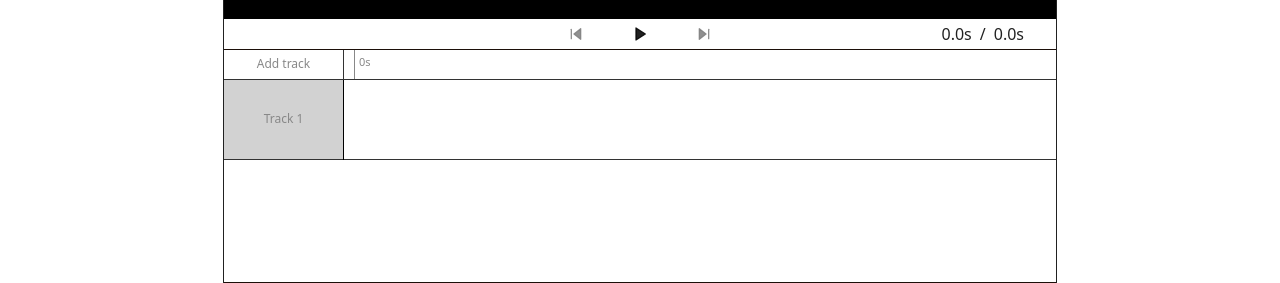
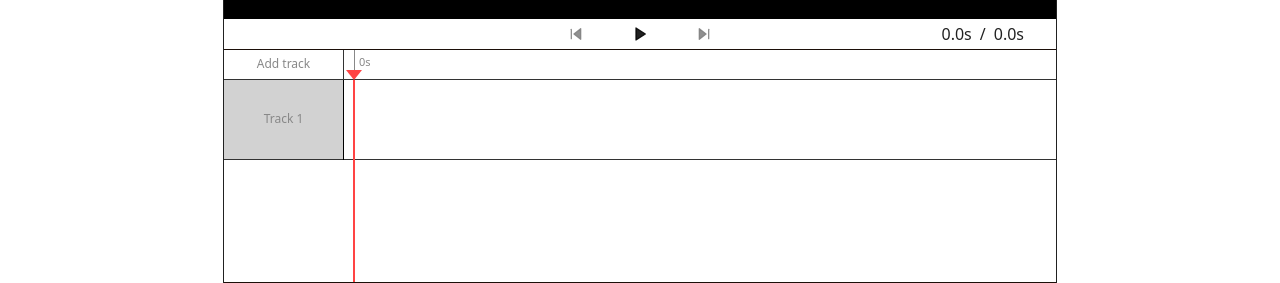
Before and after one commit to trash-lobster/toy-editor-v2, a React (Vite) app: page / in a window 1280 px wide. Shown: the part 517-800 px from the top of the page. Built offline with nearby package versions, Linux system fonts and the light colour scheme.

Commit message:
Add timeline bar and playhead functionality to video editor

```diff
--- a/src/App.css
+++ b/src/App.css
@@ -71,6 +71,7 @@
     display: flex;
     flex-direction: column;
     position: relative;
+    user-select: none;
 }
 
 .timeline-area {
@@ -132,3 +133,55 @@
     z-index: 2;
     min-width: 100%;
 }
+
+/* Playhead styles */
+.playhead-container {
+    position: absolute;
+    top: 30px; /* Below the ruler */
+    left: 10px;
+    height: calc(100% - 30px);
+    z-index: 10;
+    cursor: pointer;
+    pointer-events: none;
+}
+
+.playhead-indicator {
+    position: absolute;
+    top: 0;
+    height: 100%;
+    pointer-events: none;
+    transform: translateX(-50%);
+}
+
+.playhead-handle {
+    width: 0;
+    height: 0;
+    border-left: 8px solid transparent;
+    border-right: 8px solid transparent;
+    border-top: 10px solid #ff4444;
+    position: absolute;
+    top: -10px;
+    left: 50%;
+    transform: translateX(-50%);
+    cursor: grab;
+    pointer-events: auto;
+}
+
+.playhead-handle:hover {
+    border-top-color: #ff6666;
+}
+
+.playhead-handle:active {
+    cursor: grabbing;
+}
+
+.playhead-line {
+    position: absolute;
+    top: 0;
+    left: 50%;
+    transform: translateX(-50%);
+    width: 2px;
+    height: 100%;
+    background-color: #ff4444;
+    pointer-events: none;
+}
--- a/src/components/skeleton.tsx
+++ b/src/components/skeleton.tsx
@@ -29,26 +29,20 @@ export function Skeleton({
 
     return (
         <div className="h-screen w-full overflow-hidden relative flex flex-col">
-            {/* Top Header */}
             <Header />
 
-            {/* Main Content Area */}
             <div className="flex-1 flex">
-                {/* Dynamic Layout based on panel visibility */}
                 <div className="grid h-full w-full" style={{ gridTemplateColumns: getGridColumns() }}>
-                    {/* Left Panel - SceneEditor Inspector */}
                     {left && (
                         <div className="h-full border-r bg-white flex flex-col">
                             <Inspector />
                         </div>
                     )}
 
-                    {/* SceneEditor Area - Center - Always present */}
                     <div className="h-full bg-filmforge-background overflow-hidden">
                         <VideoEditor />
                     </div>
 
-                    {/* Right Panel - Properties */}
                     {right && (
                         <div className="h-full border-l bg-white flex flex-col">
                             <EffectEditor />
--- a/src/components/video-editor/install.tsx
+++ b/src/components/video-editor/install.tsx
@@ -41,6 +41,7 @@ export function installVideoEditor(
         addTrack,
         canvasPresenter,
         virtualTimelineState,
+        playbackEngine,
     );
 
 
--- a/src/components/video-editor/timeline-area/install.tsx
+++ b/src/components/video-editor/timeline-area/install.tsx
@@ -6,6 +6,7 @@ import type { CanvasState } from "../../canvas/state";
 import { TimelinePresenter } from "./presenter";
 import type { CanvasPresenter } from "../../canvas/presenter";
 import type { VirtualTimelineState } from "../state";
+import type { PlaybackEngine } from "../video-playback/engine/presenter";
 
 
 export function installTimelineArea(
@@ -13,6 +14,7 @@ export function installTimelineArea(
     addTrack: () => void,
     canvasPresenter: CanvasPresenter,
     virtualTimelineState: VirtualTimelineState,
+    playbackEngine: PlaybackEngine,
 ) {
     const timelineState = createTimelineState();
     const presenter = new TimelinePresenter(timelineState);
@@ -20,7 +22,7 @@ export function installTimelineArea(
 
     const TimelineArea = () => {
         const { selectedClipId, isDragging, dragPreviewOffset, originalTrackId, currentDragTrackId } = useSnapshot(timelineState);
-        const { totalDuration } = useSnapshot(virtualTimelineState);
+        const { totalDuration, currentTime } = useSnapshot(virtualTimelineState);
         const { nodes, sceneEditor } = useSnapshot(canvasState);
 
         return (
@@ -45,6 +47,8 @@ export function installTimelineArea(
                         currentDragTrackId={currentDragTrackId}
                         nodes={nodes}
                         tracks={sceneEditor?.tracks}
+                        currentTime={currentTime}
+                        onSeek={playbackEngine.seek}
                     />
                 </div>
             </div>
--- a/src/components/video-editor/timeline-area/ruler.tsx
+++ b/src/components/video-editor/timeline-area/ruler.tsx
@@ -31,6 +31,7 @@ export function TimelineRuler({width, pixelsPerSecond, totalDuration} : RulerPro
                             left: `${time * pixelsPerSecond}px`,
                             color: '#888',
                             borderLeft: '1px solid #888',
+                            userSelect: 'none',
                         }}
                     >
                         {time}s
--- a/src/components/video-editor/timeline-area/timeline-canvas.tsx
+++ b/src/components/video-editor/timeline-area/timeline-canvas.tsx
@@ -2,6 +2,7 @@ import { useRef, useMemo } from "react";
 import type { Node, SceneEditorCell } from "../../canvas/state";
 import { TimelineRuler } from "./ruler";
 import { TimelineContent } from "./timeline-content";
+import { Playhead } from "./timeline-playhead";
 
 export type ReadonlyMediaTrack = {
     readonly id: number;
@@ -19,6 +20,8 @@ interface TimelineCanvasProps {
     originalTrackId: number,
     currentDragTrackId: number,
     nodes: readonly Node[],
+    currentTime: number,
+    onSeek: (time: number) => void,
 }
 
 export function TimelineCanvas({
@@ -32,6 +35,8 @@ export function TimelineCanvas({
     dragPreviewOffset,
     originalTrackId,
     currentDragTrackId,
+    currentTime,
+    onSeek,
 }: TimelineCanvasProps) {
     const timelineRef = useRef<HTMLDivElement>(null);
 
@@ -53,6 +58,13 @@ export function TimelineCanvas({
                     width={timelineWidth}
                     pixelsPerSecond={pixelsPerSecond}
                     totalDuration={totalDuration}
+                />
+                <Playhead
+                    currentTime={currentTime}
+                    totalDuration={totalDuration}
+                    pixelsPerSecond={pixelsPerSecond}
+                    timelineWidth={timelineWidth}
+                    onSeek={onSeek}
                 />
                 <div ref={timelineRef} className='relative flex flex-col z-[1] min-w-full'
                     style={{ width: `${timelineWidth}px` }}
--- /dev/null
+++ b/src/components/video-editor/timeline-area/timeline-playhead.tsx
@@ -0,0 +1,76 @@
+import { useRef, useCallback } from "react";
+
+interface PlayheadProps {
+    currentTime: number;
+    totalDuration: number;
+    pixelsPerSecond: number;
+    timelineWidth: number;
+    onSeek: (time: number) => void;
+}
+
+export function Playhead({
+    currentTime,
+    totalDuration,
+    pixelsPerSecond,
+    timelineWidth,
+    onSeek,
+}: PlayheadProps) {
+    const isDraggingRef = useRef(false);
+    const containerRef = useRef<HTMLDivElement>(null);
+
+    const playheadPosition = currentTime * pixelsPerSecond;
+
+    const calculateTimeFromPosition = useCallback((clientX: number) => {
+        if (!containerRef.current) return 0;
+        const rect = containerRef.current.getBoundingClientRect();
+        const x = clientX - rect.left + containerRef.current.scrollLeft;
+        const time = Math.max(0, Math.min(x / pixelsPerSecond, totalDuration));
+        return time;
+    }, [pixelsPerSecond, totalDuration]);
+
+    const handleMouseDown = useCallback((e: React.MouseEvent) => {
+        isDraggingRef.current = true;
+        const time = calculateTimeFromPosition(e.clientX);
+        onSeek(time);
+
+        const handleMouseMove = (moveEvent: MouseEvent) => {
+            if (isDraggingRef.current) {
+                const time = calculateTimeFromPosition(moveEvent.clientX);
+                onSeek(time);
+            }
+        };
+
+        const handleMouseUp = () => {
+            isDraggingRef.current = false;
+            document.removeEventListener('mousemove', handleMouseMove);
+            document.removeEventListener('mouseup', handleMouseUp);
+        };
+
+        document.addEventListener('mousemove', handleMouseMove);
+        document.addEventListener('mouseup', handleMouseUp);
+    }, [calculateTimeFromPosition, onSeek]);
+
+    return (
+        <div
+            ref={containerRef}
+            className="playhead-container"
+            style={{ width: `${timelineWidth}px` }}
+            >
+            {/* Playhead indicator */}
+            <div
+                className="playhead-indicator"
+                style={{
+                    left: `${playheadPosition}px`,
+                }}
+                >
+                {/* Playhead handle (top triangle) */}
+                <div
+                    className="playhead-handle"
+                    onMouseDown={handleMouseDown}
+                />
+                {/* Playhead line */}
+                <div className="playhead-line" />
+            </div>
+        </div>
+    );
+}
--- a/src/components/video-editor/video-playback/canvas-compositor/state.ts
+++ b/src/components/video-editor/video-playback/canvas-compositor/state.ts
@@ -1,8 +1,6 @@
 export class CanvasCompositorState {
     canvasRef: HTMLCanvasElement | null = null;
     ctx: CanvasRenderingContext2D | null = null;
-    offscreenCanvas: OffscreenCanvas | null = null;
-    offScnCtx: OffscreenCanvasRenderingContext2D | null = null;
 }
 
 export function createCanvasCompositor() {
```
Also changed, not shown: src/components/video-editor/video-playback/canvas-compositor/presenter.ts (+50 -33 lines).
